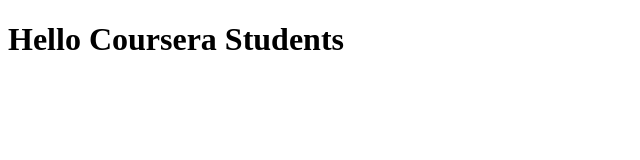
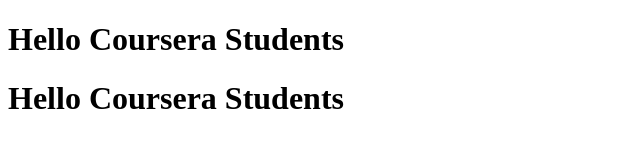
Before and after one commit to k5683/coursera.test, a plain HTML site: page index.html in a window 1280 px wide. Shown: the whole page, without its empty margins (0-640 px from the left). Drawn offline with Linux system fonts and the light colour scheme.

Commit message:
Next version

```diff
--- a/index.html
+++ b/index.html
@@ -6,5 +6,6 @@
   </head>
   <body>
     <h1>Hello Coursera Students</h1>
+    <h1>Hello Coursera Students</h1>
   </body>
 </html>
```
